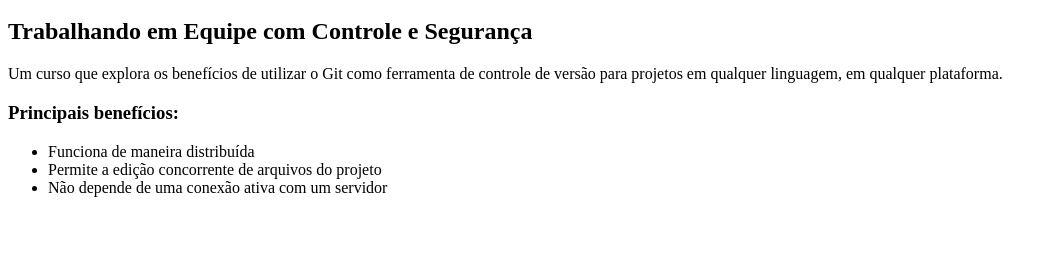
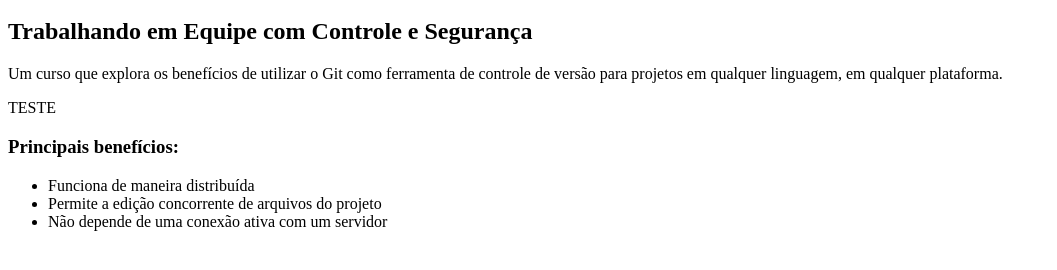
Before and after one commit to cesarvianabr/curso-git, a plain HTML site: page index.html in a window 1280 px wide. Shown: the part 48-318 px from the top of the page, without its empty margins (0-1057 px from the left). Drawn offline with Linux system fonts and the light colour scheme.

Commit message:
Adicionando conteúdo à página index.html

```diff
--- a/index.html
+++ b/index.html
@@ -7,6 +7,8 @@
 
         <p>Um curso que explora os benefícios de utilizar o Git como ferramenta de controle de versão para projetos em qualquer linguagem, em qualquer plataforma.</p>
 
+	<p>TESTE<p>
+
         <h3>Principais benefícios:</h3>
         <ul>
             <li>Funciona de maneira distribuída</li>
```
